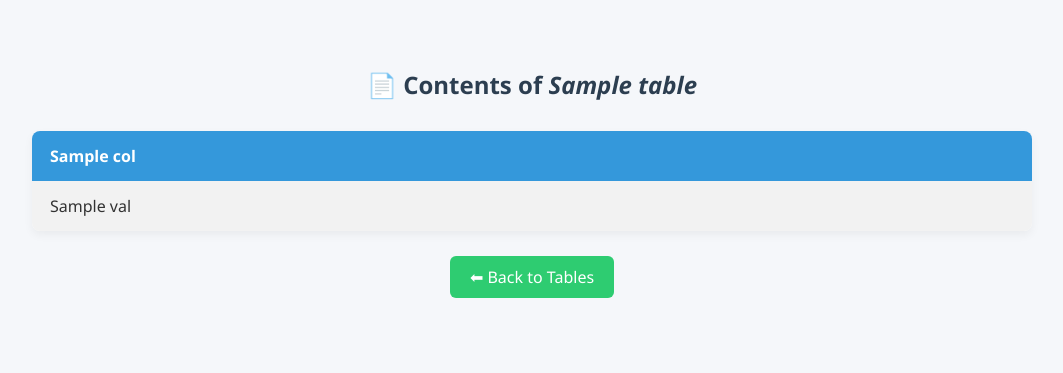
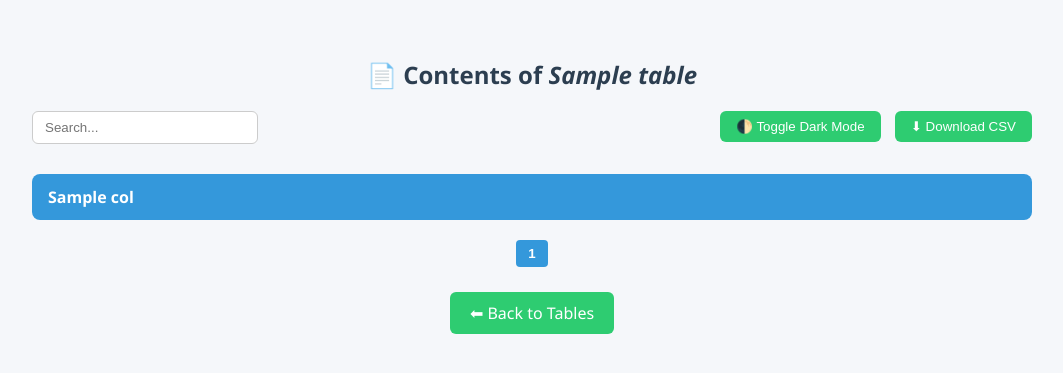
Before and after one commit to indianspeedster/dbViewer, a Flask app: template templates/view.html in a window 1280 px wide. Shown: the top 373 px of the page, without its empty margins (108-1171 px from the left). Run offline with Flask 3, Linux system fonts and the light colour scheme; the template is opened without the code that fills it: most values are stand-ins (such as "Sample title", 1, 10 or a date in 2020); lists and menus that the app fills with data are empty; some libraries are stand-ins or nearby versions.

Commit message:
fixed the table

```diff
--- a/templates/view.html
+++ b/templates/view.html
@@ -4,67 +4,119 @@
   <meta charset="UTF-8">
   <title>Table: {{ table }}</title>
   <style>
+    :root {
+      --bg: #f5f7fa;
+      --fg: #2c3e50;
+      --table-bg: white;
+      --row-alt: #f2f2f2;
+      --row-hover: #e0f0ff;
+      --header-bg: #3498db;
+      --header-fg: white;
+      --accent: #2ecc71;
+    }
+
+    body.dark {
+      --bg: #1e1e2f;
+      --fg: #f5f5f5;
+      --table-bg: #2e2e3e;
+      --row-alt: #3a3a4a;
+      --row-hover: #404052;
+      --header-bg: #2c3e50;
+      --header-fg: #f5f5f5;
+      --accent: #27ae60;
+    }
+
     body {
       font-family: 'Segoe UI', sans-serif;
-      background: #f5f7fa;
-      padding: 40px;
+      background-color: var(--bg);
+      color: var(--fg);
+      padding: 30px;
       display: flex;
       flex-direction: column;
       align-items: center;
-      color: #333;
     }
 
     h2 {
-      color: #2c3e50;
-      margin-bottom: 30px;
+      margin-bottom: 20px;
+    }
+
+    .toolbar {
+      display: flex;
+      justify-content: space-between;
+      flex-wrap: wrap;
+      width: 100%;
+      max-width: 1000px;
+      margin-bottom: 20px;
+    }
+
+    .toolbar input {
+      padding: 8px 12px;
+      border-radius: 6px;
+      border: 1px solid #ccc;
+      min-width: 200px;
+    }
+
+    .toolbar button {
+      padding: 8px 16px;
+      background-color: var(--accent);
+      color: white;
+      border: none;
+      border-radius: 6px;
+      cursor: pointer;
+      margin-left: 10px;
     }
 
     table {
       border-collapse: collapse;
-      width: 90%;
+      width: 100%;
       max-width: 1000px;
-      background-color: white;
-      box-shadow: 0 4px 10px rgba(0,0,0,0.05);
+      background-color: var(--table-bg);
       border-radius: 8px;
       overflow: hidden;
+      margin-top: 10px;
     }
 
     th, td {
-      padding: 14px 18px;
+      padding: 12px 16px;
       text-align: left;
+      border-bottom: 1px solid #ddd;
     }
 
     th {
-      background-color: #3498db;
-      color: white;
+      background-color: var(--header-bg);
+      color: var(--header-fg);
+      cursor: pointer;
     }
 
     tr:nth-child(even) {
-      background-color: #f2f2f2;
+      background-color: var(--row-alt);
     }
 
     tr:hover {
-      background-color: #e0f0ff;
+      background-color: var(--row-hover);
+    }
+
+    .pagination {
+      margin-top: 20px;
+    }
+
+    .pagination button {
+      padding: 6px 12px;
+      margin: 0 4px;
+      background: var(--header-bg);
+      color: var(--header-fg);
+      border: none;
+      border-radius: 4px;
+      cursor: pointer;
     }
 
     a.button {
-      display: inline-block;
       margin-top: 25px;
       padding: 10px 20px;
-      background-color: #2ecc71;
+      background-color: var(--accent);
       color: white;
       text-decoration: none;
       border-radius: 6px;
-      transition: background-color 0.3s ease, transform 0.2s ease;
-    }
-
-    a.button:hover {
-      background-color: #27ae60;
-      transform: scale(1.05);
-    }
-
-    a.button:active {
-      transform: scale(0.98);
     }
   </style>
 </head>
@@ -72,22 +124,111 @@
 
   <h2>📄 Contents of <em>{{ table }}</em></h2>
 
-  <table>
+  <div class="toolbar">
+    <input type="text" id="search" placeholder="Search...">
+    <div>
+      <button onclick="toggleDarkMode()">🌓 Toggle Dark Mode</button>
+      <button onclick="downloadCSV()">⬇ Download CSV</button>
+    </div>
+  </div>
+
+  <table id="data-table">
+    <thead>
       <tr>
         {% for col in colnames %}
-        <th>{{ col }}</th>
+          <th onclick="sortTable({{ loop.index0 }})">{{ col }}</th>
         {% endfor %}
       </tr>
+    </thead>
+    <tbody id="table-body">
       {% for row in rows %}
         <tr>
-        {% for val in row %}
+          {% for val, colname in zip(row, colnames) %}
+            {% if table == "sessions" and colname == "url" %}
+              <td><a href="{{ val }}" target="_blank">{{ val }}</a></td>
+            {% else %}
               <td>{{ val }}</td>
+            {% endif %}
           {% endfor %}
         </tr>
       {% endfor %}
+    </tbody>
   </table>
+
+  <div class="pagination" id="pagination"></div>
 
   <a class="button" href="/">⬅ Back to Tables</a>
 
+  <script>
+    // Dark mode
+    function toggleDarkMode() {
+      document.body.classList.toggle("dark");
+    }
+
+    // Search filter
+    document.getElementById("search").addEventListener("input", function () {
+      const filter = this.value.toLowerCase();
+      const rows = document.querySelectorAll("#table-body tr");
+      rows.forEach(row => {
+        row.style.display = Array.from(row.children).some(td =>
+          td.textContent.toLowerCase().includes(filter)
+        ) ? "" : "none";
+      });
+      updatePagination();
+    });
+
+    // Sorting
+    function sortTable(colIndex) {
+      const rows = Array.from(document.querySelectorAll("#table-body tr"));
+      const sorted = rows.sort((a, b) => {
+        const valA = a.children[colIndex].textContent.trim();
+        const valB = b.children[colIndex].textContent.trim();
+        return valA.localeCompare(valB, undefined, {numeric: true});
+      });
+      const tbody = document.getElementById("table-body");
+      tbody.innerHTML = "";
+      sorted.forEach(row => tbody.appendChild(row));
+      updatePagination();
+    }
+
+    // Pagination
+    let currentPage = 1;
+    const rowsPerPage = 10;
+
+    function updatePagination() {
+      const rows = Array.from(document.querySelectorAll("#table-body tr")).filter(r => r.style.display !== "none");
+      const totalPages = Math.ceil(rows.length / rowsPerPage);
+      const pagDiv = document.getElementById("pagination");
+      pagDiv.innerHTML = "";
+
+      rows.forEach((row, i) => {
+        row.style.display = (i >= (currentPage - 1) * rowsPerPage && i < currentPage * rowsPerPage) ? "" : "none";
+      });
+
+      for (let i = 1; i <= totalPages; i++) {
+        const btn = document.createElement("button");
+        btn.innerText = i;
+        btn.onclick = () => {
+          currentPage = i;
+          updatePagination();
+        };
+        if (i === currentPage) btn.style.fontWeight = "bold";
+        pagDiv.appendChild(btn);
+      }
+    }
+
+    // CSV Download
+    function downloadCSV() {
+      const rows = Array.from(document.querySelectorAll("table tr"));
+      const csv = rows.map(row => Array.from(row.children).map(cell => `"${cell.innerText}"`).join(",")).join("\n");
+      const blob = new Blob([csv], { type: 'text/csv' });
+      const a = document.createElement("a");
+      a.href = URL.createObjectURL(blob);
+      a.download = "{{ table }}.csv";
+      a.click();
+    }
+
+    window.onload = updatePagination;
+  </script>
 </body>
 </html>
```
Lines whose indentation alone changed are shown as unchanged.
